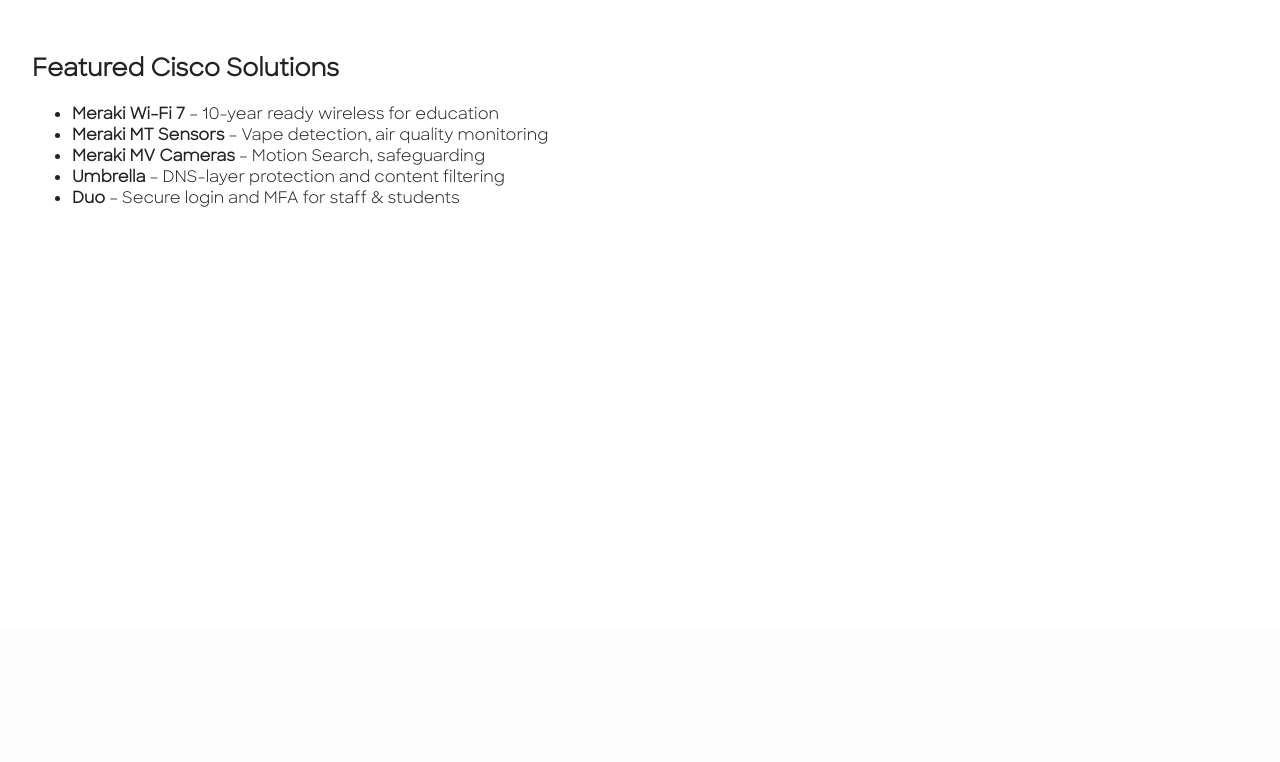
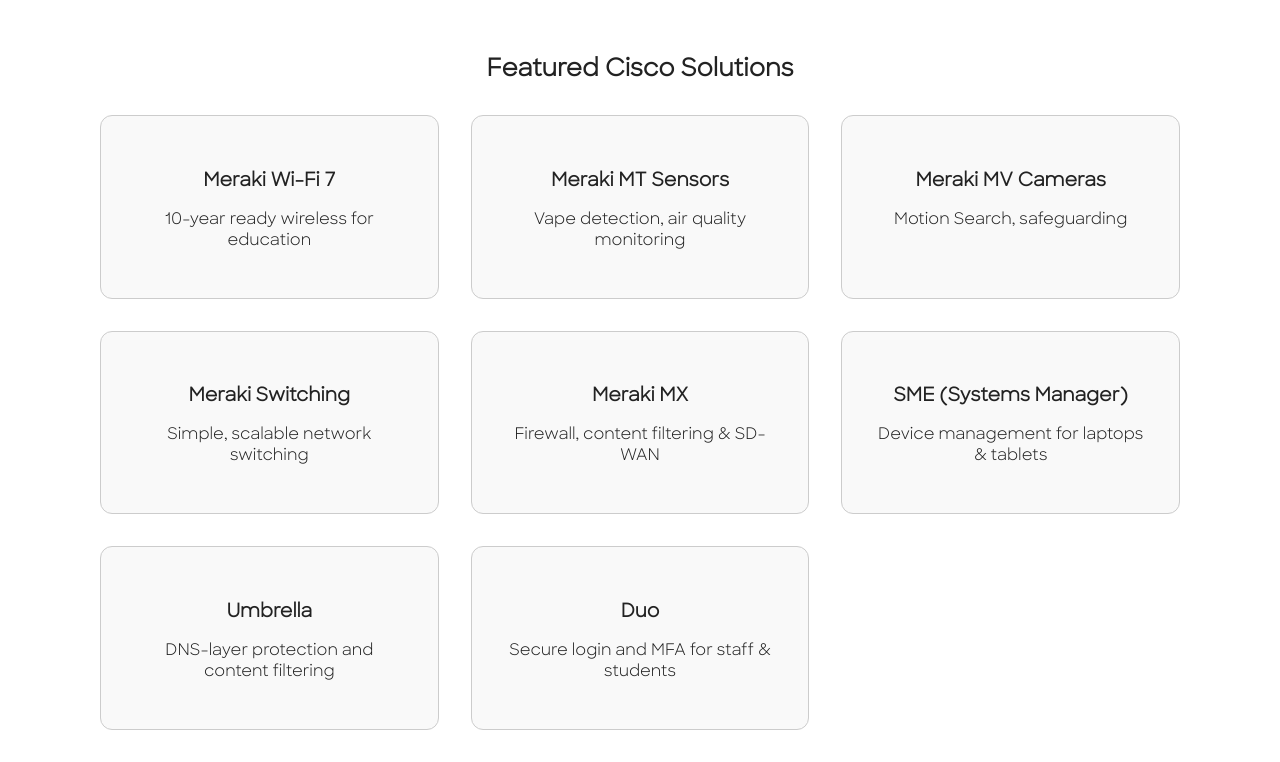
Before and after one commit to songsbyarchit/schoolsuk, a Flask app: page /products in a window 1280 px wide. Shown: the part 172-934 px from the top of the page. Before the commit the page ends 379 px from the top, so only its background shows below. Run offline with Flask 3, Linux system fonts and the light colour scheme.

Commit message:
added tiles for products

```diff
--- a/templates/products.html
+++ b/templates/products.html
@@ -3,13 +3,40 @@
 
 {% block content %}
 <section class="content">
-    <h2>Featured Cisco Solutions</h2>
-    <ul>
-        <li><strong>Meraki Wi-Fi 7</strong> – 10-year ready wireless for education</li>
-        <li><strong>Meraki MT Sensors</strong> – Vape detection, air quality monitoring</li>
-        <li><strong>Meraki MV Cameras</strong> – Motion Search, safeguarding</li>
-        <li><strong>Umbrella</strong> – DNS-layer protection and content filtering</li>
-        <li><strong>Duo</strong> – Secure login and MFA for staff & students</li>
-    </ul>
+    <h2 style="text-align: center; margin-bottom: 2rem;">Featured Cisco Solutions</h2>
+    <div style="display: grid; grid-template-columns: repeat(3, 1fr); gap: 2rem; max-width: 1080px; margin: 0 auto;">
+        <div style="padding: 2rem; border: 1px solid #ccc; border-radius: 12px; background: #f9f9f9; text-align: center;">
+            <h3 style="margin-bottom: 0.5rem;">Meraki Wi-Fi 7</h3>
+            <p>10-year ready wireless for education</p>
+        </div>
+        <div style="padding: 2rem; border: 1px solid #ccc; border-radius: 12px; background: #f9f9f9; text-align: center;">
+            <h3 style="margin-bottom: 0.5rem;">Meraki MT Sensors</h3>
+            <p>Vape detection, air quality monitoring</p>
+        </div>
+        <div style="padding: 2rem; border: 1px solid #ccc; border-radius: 12px; background: #f9f9f9; text-align: center;">
+            <h3 style="margin-bottom: 0.5rem;">Meraki MV Cameras</h3>
+            <p>Motion Search, safeguarding</p>
+        </div>
+        <div style="padding: 2rem; border: 1px solid #ccc; border-radius: 12px; background: #f9f9f9; text-align: center;">
+            <h3 style="margin-bottom: 0.5rem;">Meraki Switching</h3>
+            <p>Simple, scalable network switching</p>
+        </div>
+        <div style="padding: 2rem; border: 1px solid #ccc; border-radius: 12px; background: #f9f9f9; text-align: center;">
+            <h3 style="margin-bottom: 0.5rem;">Meraki MX</h3>
+            <p>Firewall, content filtering & SD-WAN</p>
+        </div>
+        <div style="padding: 2rem; border: 1px solid #ccc; border-radius: 12px; background: #f9f9f9; text-align: center;">
+            <h3 style="margin-bottom: 0.5rem;">SME (Systems Manager)</h3>
+            <p>Device management for laptops & tablets</p>
+        </div>
+        <div style="padding: 2rem; border: 1px solid #ccc; border-radius: 12px; background: #f9f9f9; text-align: center;">
+            <h3 style="margin-bottom: 0.5rem;">Umbrella</h3>
+            <p>DNS-layer protection and content filtering</p>
+        </div>
+        <div style="padding: 2rem; border: 1px solid #ccc; border-radius: 12px; background: #f9f9f9; text-align: center;">
+            <h3 style="margin-bottom: 0.5rem;">Duo</h3>
+            <p>Secure login and MFA for staff & students</p>
+        </div>
+    </div>
 </section>
 {% endblock %}
```
Also changed, not shown: static/images/products/catalyst.avif (added), static/images/products/mt15.avif (added).
